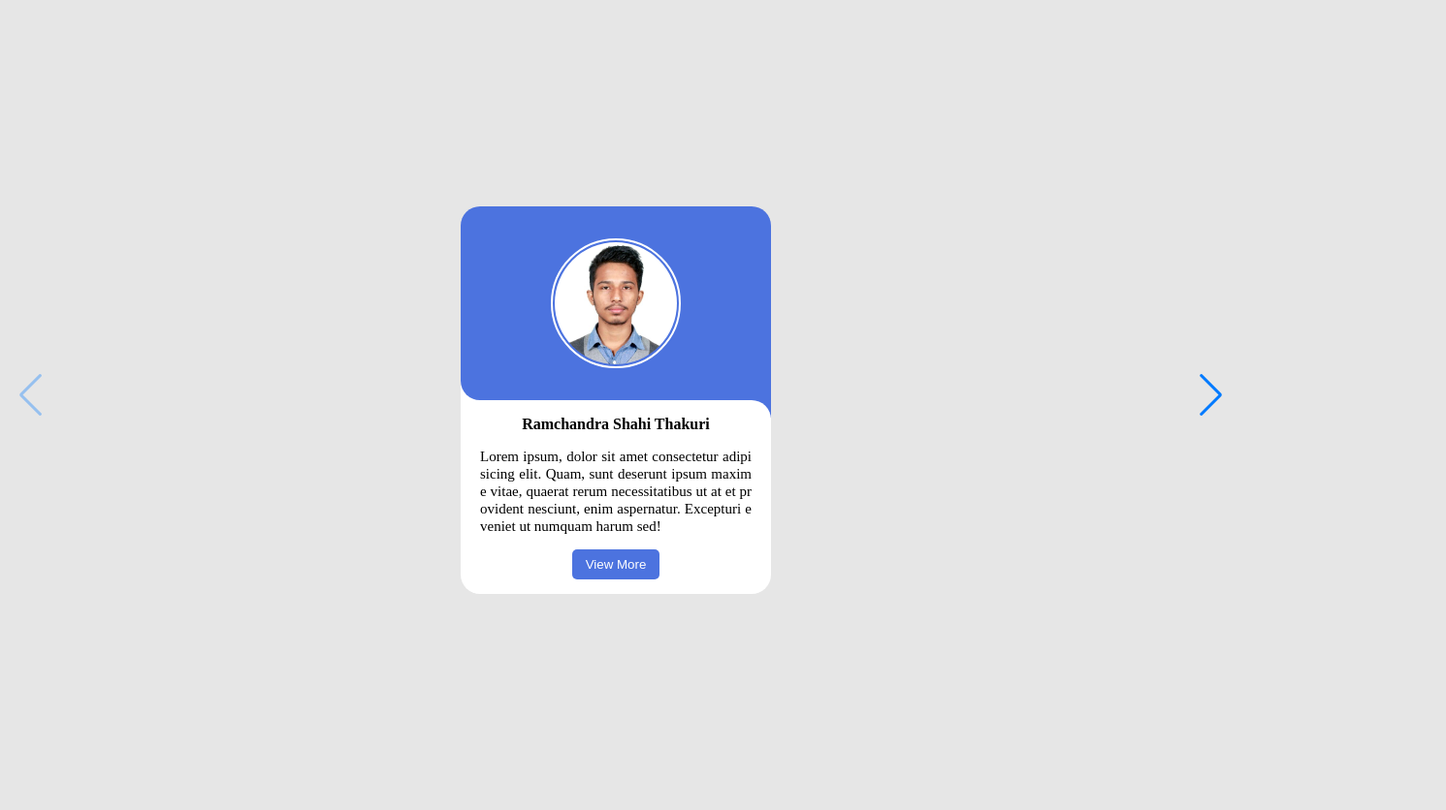
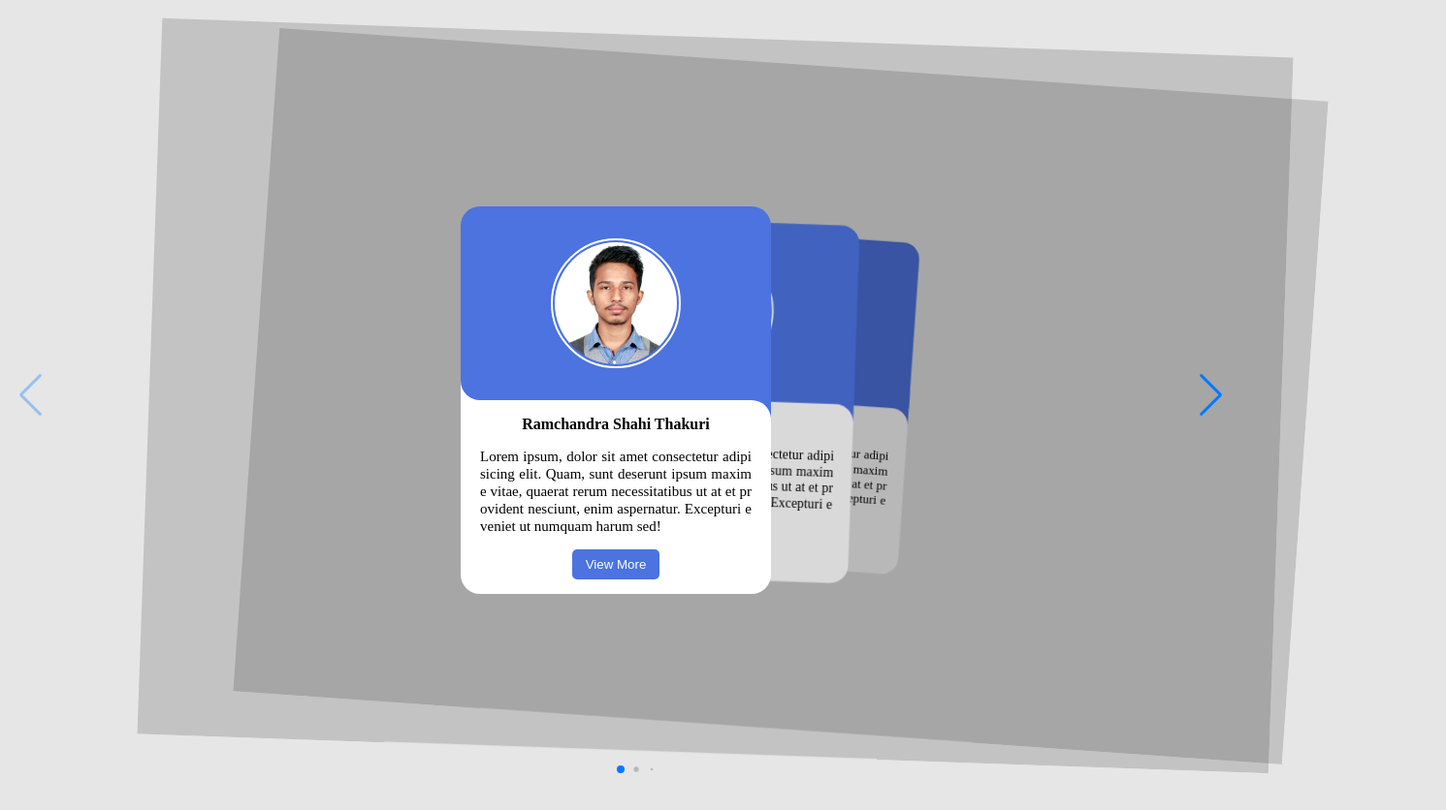
Before and after one commit to rcthakuri/card-slider-swiperjs, a website: page src/card/index.html in a window 1280 px wide. Shown: the whole page at 97% size, 1491 px wide, since content can reach past the window. Drawn offline with nearby package versions, Linux system fonts and the light colour scheme.

Commit message:
Added card effect and dynamic pagination

```diff
--- a/src/card/index.html
+++ b/src/card/index.html
@@ -96,12 +96,19 @@
       </div>
       <div class="swiper-button-next"></div>
       <div class="swiper-button-prev"></div>
+      <div class="swiper-pagination"></div>
     </div>
     <script>
       var swiper = new Swiper(".card-swiper", {
+        effect: "cards",
+        grabCursor: true,
         navigation: {
           nextEl: ".swiper-button-next",
           prevEl: ".swiper-button-prev",
+        },
+        pagination: {
+          el: ".swiper-pagination",
+          dynamicBullets: true,
         },
       });
     </script>
```
